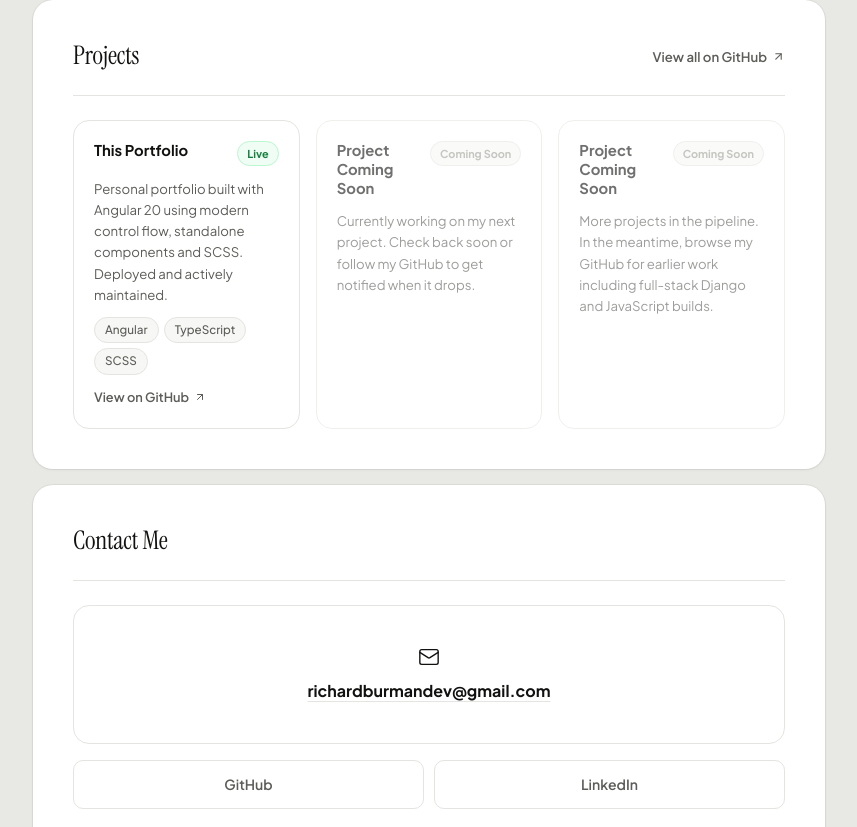
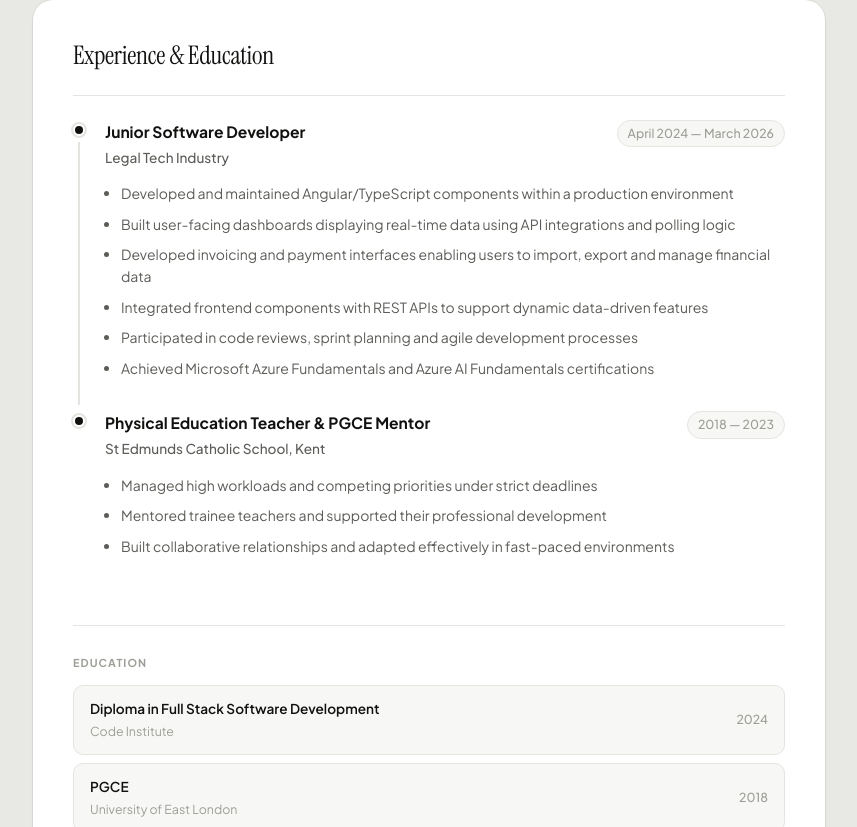
Before and after one commit to RichBurman/my_portfolio, an Angular app: page / in a window 1280 px wide. Shown: the part 1293-2120 px from the top of the page, without its empty margins (349-1206 px from the left). Built offline with nearby package versions, Linux system fonts and the light colour scheme.

Commit message:
add experience component with timeline and education

```diff
--- a/src/app/app.html
+++ b/src/app/app.html
@@ -6,7 +6,8 @@
   <main class="layout__main">
     <app-hero />
     <app-about />
-      <app-projects />
+    <app-experience />
+    <app-projects />
     <app-contact />
   </main>
 </div>
--- a/src/app/app.ts
+++ b/src/app/app.ts
@@ -4,10 +4,11 @@ import { Hero } from './components/hero/hero';
 import { About } from './components/about/about';
 import { Contact } from './components/contact/contact';
 import { Projects } from './components/projects/projects';
+import { Experience } from './components/experience/experience';
 
 @Component({
   selector: 'app-root',
-  imports: [Sidebar, Hero, About, Contact, Projects],
+  imports: [Sidebar, Hero, About, Contact, Projects, Experience],
   templateUrl: './app.html',
   styleUrl: './app.scss'
 })
--- /dev/null
+++ b/src/app/components/experience/experience.html
@@ -0,0 +1,51 @@
+<section class="experience-card" id="experience">
+
+  <h2 class="section-title">Experience & Education</h2>
+
+  <div class="timeline">
+    @for (role of experience; track role.title) {
+      <div class="timeline-item">
+
+        <div class="timeline-marker">
+          <div class="timeline-dot"></div>
+          <div class="timeline-line"></div>
+        </div>
+
+        <div class="timeline-content">
+          <div class="timeline-header">
+            <div>
+              <h3 class="role-title">{{ role.title }}</h3>
+              <p class="role-company">{{ role.company }}</p>
+            </div>
+            <span class="role-period">{{ role.period }}</span>
+          </div>
+
+          <ul class="role-achievements">
+            @for (achievement of role.achievements; track achievement) {
+              <li>{{ achievement }}</li>
+            }
+          </ul>
+        </div>
+
+      </div>
+    }
+  </div>
+
+  <div class="education-section">
+    <h3 class="subsection-title">Education</h3>
+    <div class="education-list">
+      @for (edu of education; track edu.qualification) {
+        <div class="education-item">
+          <div class="education-info">
+            <span class="education-qualification">{{ edu.qualification }}</span>
+            <span class="education-institution">{{ edu.institution }}</span>
+          </div>
+          @if (edu.year) {
+            <span class="education-year">{{ edu.year }}</span>
+          }
+        </div>
+      }
+    </div>
+  </div>
+
+</section>
--- /dev/null
+++ b/src/app/components/experience/experience.scss
@@ -0,0 +1,188 @@
+.experience-card {
+  background: var(--surface);
+  border-radius: var(--radius-lg);
+  box-shadow: var(--shadow-card);
+  padding: 36px 40px 40px;
+  scroll-margin-top: 80px;
+
+  @media (max-width: 640px) {
+    padding: 24px;
+  }
+}
+
+.section-title {
+  font-family: var(--font-display);
+  font-size: 1.6rem;
+  font-weight: 400;
+  color: var(--text-primary);
+  letter-spacing: -0.01em;
+  margin-bottom: 24px;
+  padding-bottom: 18px;
+  border-bottom: 1px solid var(--border);
+}
+
+/* Timeline */
+.timeline {
+  display: flex;
+  flex-direction: column;
+  margin-bottom: 36px;
+}
+
+.timeline-item {
+  display: flex;
+  gap: 20px;
+}
+
+.timeline-marker {
+  display: flex;
+  flex-direction: column;
+  align-items: center;
+  flex-shrink: 0;
+}
+
+.timeline-dot {
+  width: 12px;
+  height: 12px;
+  border-radius: 50%;
+  background: var(--text-primary);
+  border: 2px solid var(--surface);
+  outline: 2px solid var(--border);
+  flex-shrink: 0;
+  margin-top: 4px;
+}
+
+.timeline-line {
+  width: 2px;
+  flex: 1;
+  background: var(--border);
+  margin: 6px 0;
+}
+
+.timeline-item:last-child .timeline-line {
+  display: none;
+}
+
+.timeline-content {
+  flex: 1;
+  padding-bottom: 32px;
+}
+
+.timeline-header {
+  display: flex;
+  justify-content: space-between;
+  align-items: flex-start;
+  gap: 12px;
+  margin-bottom: 14px;
+
+  @media (max-width: 560px) {
+    flex-direction: column;
+    gap: 4px;
+  }
+}
+
+.role-title {
+  font-size: 0.975rem;
+  font-weight: 700;
+  color: var(--text-primary);
+  margin-bottom: 2px;
+}
+
+.role-company {
+  font-size: 0.85rem;
+  color: var(--text-secondary);
+  font-weight: 500;
+}
+
+.role-period {
+  font-size: 0.775rem;
+  color: var(--text-muted);
+  white-space: nowrap;
+  font-weight: 500;
+  background: var(--surface-alt);
+  border: 1px solid var(--border);
+  border-radius: 100px;
+  padding: 3px 10px;
+  flex-shrink: 0;
+}
+
+.role-achievements {
+  display: flex;
+  flex-direction: column;
+  gap: 8px;
+  padding-left: 16px;
+
+  li {
+    font-size: 0.875rem;
+    color: var(--text-secondary);
+    line-height: 1.6;
+  }
+}
+
+/* Education */
+.education-section {
+  border-top: 1px solid var(--border);
+  padding-top: 28px;
+}
+
+.subsection-title {
+  font-size: 0.68rem;
+  font-weight: 700;
+  letter-spacing: 0.1em;
+  text-transform: uppercase;
+  color: var(--text-muted);
+  margin-bottom: 14px;
+}
+
+.education-list {
+  display: flex;
+  flex-direction: column;
+  gap: 8px;
+}
+
+.education-item {
+  display: flex;
+  align-items: center;
+  justify-content: space-between;
+  padding: 12px 16px;
+  background: var(--surface-alt);
+  border: 1px solid var(--border);
+  border-radius: var(--radius-sm);
+  transition: all var(--transition);
+  gap: 12px;
+
+  &:hover {
+    border-color: #c8c8c4;
+    background: #f2f2ef;
+  }
+
+  @media (max-width: 560px) {
+    flex-direction: column;
+    align-items: flex-start;
+    gap: 4px;
+  }
+}
+
+.education-info {
+  display: flex;
+  flex-direction: column;
+  gap: 2px;
+}
+
+.education-qualification {
+  font-size: 0.85rem;
+  font-weight: 600;
+  color: var(--text-primary);
+}
+
+.education-institution {
+  font-size: 0.775rem;
+  color: var(--text-muted);
+}
+
+.education-year {
+  font-size: 0.775rem;
+  color: var(--text-muted);
+  font-weight: 500;
+  white-space: nowrap;
+  flex-shrink: 0;
+}
--- /dev/null
+++ b/src/app/components/experience/experience.ts
@@ -0,0 +1,43 @@
+import { Component } from '@angular/core';
+
+@Component({
+  selector: 'app-experience',
+  imports: [],
+  templateUrl: './experience.html',
+  styleUrl: './experience.scss',
+})
+export class Experience {
+  experience = [
+  {
+    title: 'Junior Software Developer',
+    company: 'Legal Tech Industry',
+    period: 'April 2024 — March 2026',
+    current: false,
+    achievements: [
+      'Developed and maintained Angular/TypeScript components within a production environment',
+      'Built user-facing dashboards displaying real-time data using API integrations and polling logic',
+      'Developed invoicing and payment interfaces enabling users to import, export and manage financial data',
+      'Integrated frontend components with REST APIs to support dynamic data-driven features',
+      'Participated in code reviews, sprint planning and agile development processes',
+      'Achieved Microsoft Azure Fundamentals and Azure AI Fundamentals certifications',
+    ]
+  },
+  {
+    title: 'Physical Education Teacher & PGCE Mentor',
+    company: 'St Edmunds Catholic School, Kent',
+    period: '2018 — 2023',
+    current: false,
+    achievements: [
+      'Managed high workloads and competing priorities under strict deadlines',
+      'Mentored trainee teachers and supported their professional development',
+      'Built collaborative relationships and adapted effectively in fast-paced environments',
+    ]
+  }
+];
+
+education = [
+  { qualification: 'Diploma in Full Stack Software Development', institution: 'Code Institute', year: '2024' },
+  { qualification: 'PGCE', institution: 'University of East London', year: '2018' },
+  { qualification: 'BSc (Hons) Sports & Leisure Management', institution: 'University of Salford', year: '2006-2009' },
+];
+}
--- a/src/app/components/sidebar/sidebar.html
+++ b/src/app/components/sidebar/sidebar.html
@@ -47,10 +47,8 @@
 
         <nav class="sidebar__nav">
             @for (link of navLinks; track link.label) {
-            <a [href]="link.href"
-   class="nav-item"
-   [class.nav-item--active]="activeLink === link.href"
-   (click)="setActive(link.href)">
+            <a [href]="link.href" class="nav-item" [class.nav-item--active]="activeLink === link.href"
+                (click)="setActive(link.href)">
 
                 @if (link.icon === 'home') {
                 <svg xmlns="http://www.w3.org/2000/svg" width="15" height="15" viewBox="0 0 24 24" fill="none"
@@ -80,6 +78,14 @@
                 </svg>
                 }
 
+                @if (link.icon === 'briefcase') {
+                <svg xmlns="http://www.w3.org/2000/svg" width="15" height="15" viewBox="0 0 24 24" fill="none"
+                    stroke="currentColor" stroke-width="2" stroke-linecap="round" stroke-linejoin="round">
+                    <rect width="20" height="14" x="2" y="7" rx="2" />
+                    <path d="M16 21V5a2 2 0 0 0-2-2h-4a2 2 0 0 0-2 2v16" />
+                </svg>
+                }
+
                 <span>{{ link.label }}</span>
 
             </a>
--- a/src/app/components/sidebar/sidebar.ts
+++ b/src/app/components/sidebar/sidebar.ts
@@ -21,14 +21,15 @@ export class Sidebar {
 
 
   navLinks = [
-  { label: 'Home',     icon: 'home',   href: '#home' },
-  { label: 'About',    icon: 'user',   href: '#about' },
+    { label: 'Home', icon: 'home', href: '#home' },
+    { label: 'About', icon: 'user', href: '#about' },
+    { label: 'Experience', icon: 'briefcase', href: '#experience' },
     { label: 'Projects', icon: 'folder', href: '#projects' },
-  { label: 'Contact',  icon: 'mail',   href: '#contact' },
+    { label: 'Contact', icon: 'mail', href: '#contact' },
   ];
 
   socialLinks = [
-  { label: 'GitHub',   href: 'https://github.com/RichBurman' },
+    { label: 'GitHub', href: 'https://github.com/RichBurman' },
     { label: 'LinkedIn', href: 'https://linkedin.com/in/richard-burman123' },
   ];
 
```
Lines whose indentation alone changed are shown as unchanged.
